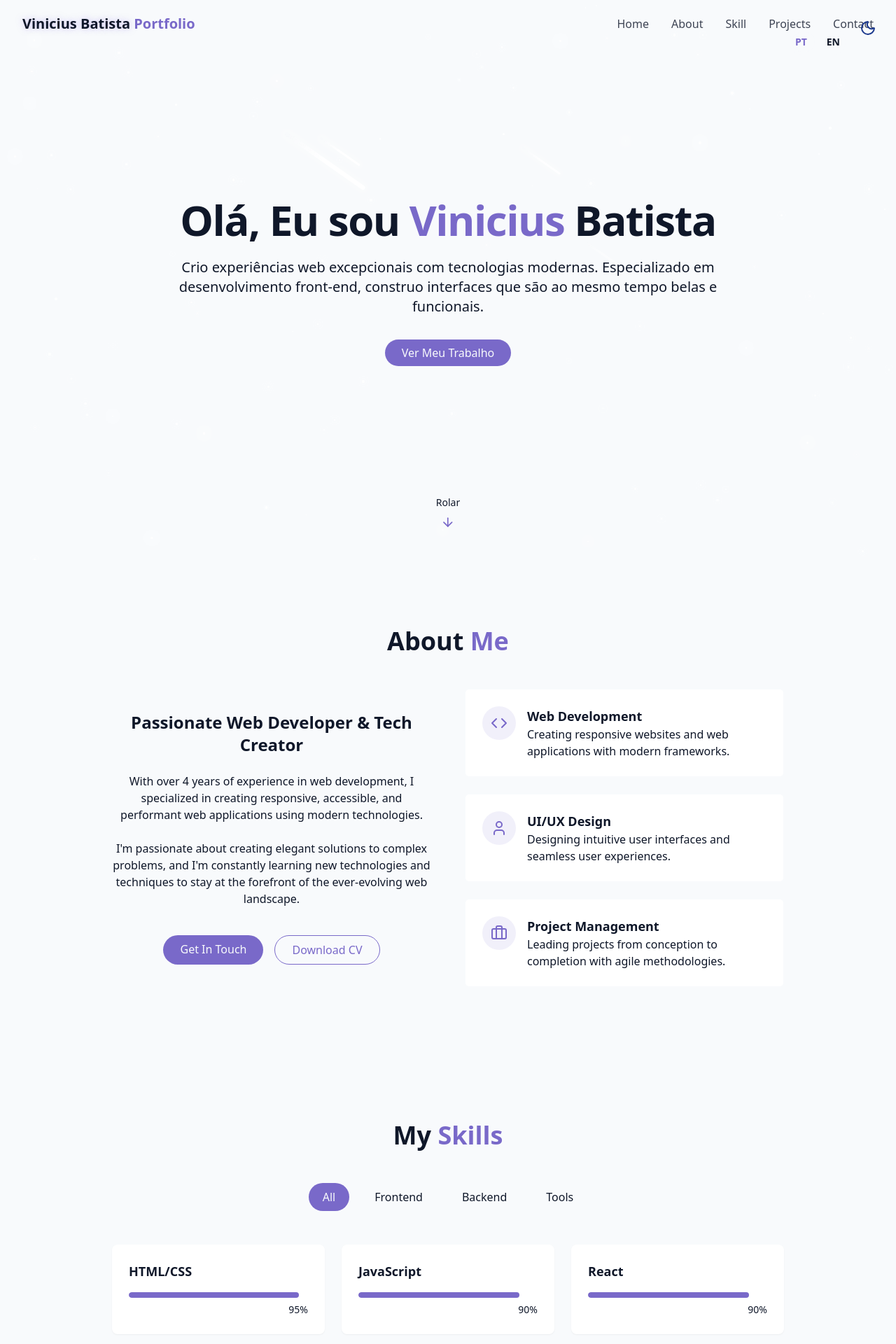
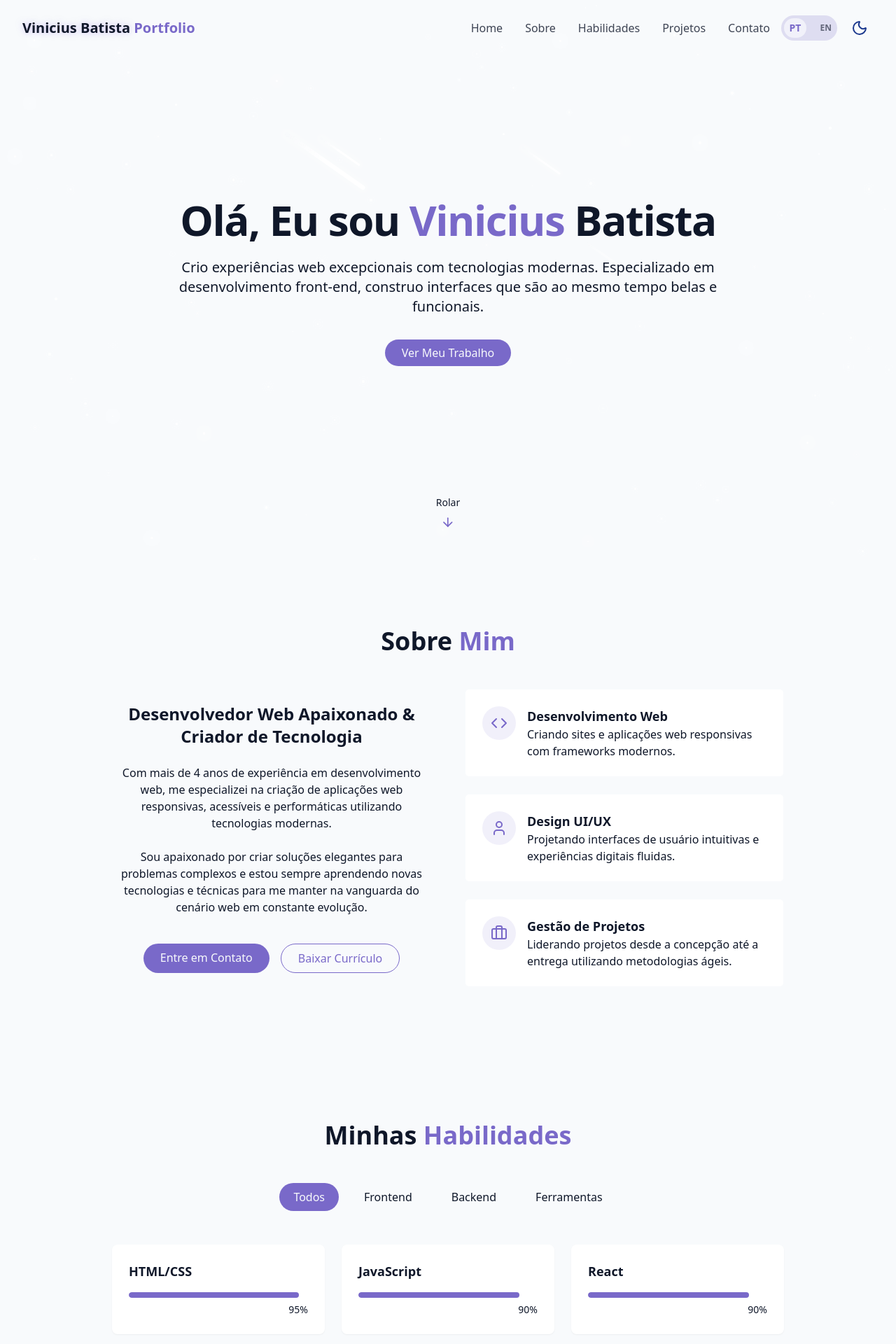
Before and after one commit to vinibatista905/New-Portfolio, a React (Vite) app: page / in a window 1280 px wide. Shown: the top 1920 px of the page at 70% size. Built offline with nearby package versions, Linux system fonts and the light colour scheme.

Commit message:
feat: finaliza o seletor de idioma e inclui as traduções nas seções

```diff
--- a/index.html
+++ b/index.html
@@ -2,9 +2,9 @@
 <html lang="en">
   <head>
     <meta charset="UTF-8" />
-    <link rel="icon" type="image/svg+xml" href="/vite.svg" />
+    <link rel="icon" type="image/svg+xml" href="/src/assets/code-favicon.png" />
     <meta name="viewport" content="width=device-width, initial-scale=1.0" />
-    <title>new-portifolio</title>
+    <title>Portfolio | Vinicius Batista</title>
   </head>
   <body>
     <div id="root"></div>
--- a/src/components/AboutSection.tsx
+++ b/src/components/AboutSection.tsx
@@ -1,41 +1,38 @@
 import { Briefcase, Code, User } from "lucide-react";
+import { useTranslation } from "react-i18next";
 
 export const AboutSection = () => {
+  const { t } = useTranslation();
+
   return (
     <section id="about" className="p-24 px-4 relative">
       <div className="container mx-auto max-w-5xl">
         <h2 className="text-3xl md:text-4xl font-bold mb-12 text-center">
-          About <span className="text-primary"> Me</span>
+          {t("about.about")}{" "}
+          <span className="text-primary"> {t("about.me")}</span>
         </h2>
 
         <div className="grid grid-cols-1 md:grid-cols-2 gap-12 items-center">
           <div className="space-y-6">
             <h3 className="text-2xl font-semibold">
-              Passionate Web Developer & Tech Creator
+              {t("about.passionateWebDeveloper")}
             </h3>
 
-            <p className="text-muted-foreground">
-              With over 4 years of experience in web development, I specialized
-              in creating responsive, accessible, and performant web
-              applications using modern technologies.
-            </p>
+            <p className="text-muted-foreground">{t("about.aboutFirstDesc")}</p>
 
             <p className="text-muted-foreground">
-              I'm passionate about creating elegant solutions to complex
-              problems, and I'm constantly learning new technologies and
-              techniques to stay at the forefront of the ever-evolving web
-              landscape.
+              {t("about.aboutSecondDesc")}
             </p>
 
             <div className="flex flex-col sm:flex-row gap-4 pt-4 justify-center">
               <a href="#contact" className="cosmic-button">
-                Get In Touch
+                {t("about.getInTouch")}
               </a>
               <a
                 href=""
                 className="px-6 py-2 rounded-full border border-primary text-primary hover:bg-primary/10 transition-colors duration-300"
               >
-                Download CV
+                {t("about.downloadCV")}
               </a>
             </div>
           </div>
@@ -47,8 +44,12 @@ export const AboutSection = () => {
                   <Code className="h-6 w-6 text-primary" />
                 </div>
                 <div className="text-left">
-                    <h4 className="font-semibold text-lg">Web Development</h4>
-                    <p className="text-muted-foreground">Creating responsive websites and web applications with modern frameworks.</p>
+                  <h4 className="font-semibold text-lg">
+                    {t("about.webDevelopment")}
+                  </h4>
+                  <p className="text-muted-foreground">
+                    {t("about.creatingResponsive")}
+                  </p>
                 </div>
               </div>
             </div>
@@ -58,8 +59,12 @@ export const AboutSection = () => {
                   <User className="h-6 w-6 text-primary" />
                 </div>
                 <div className="text-left">
-                    <h4 className="font-semibold text-lg">UI/UX Design</h4>
-                    <p className="text-muted-foreground">Designing intuitive user interfaces and seamless user experiences.</p>
+                  <h4 className="font-semibold text-lg">
+                    {t("about.uiuxDesign")}
+                  </h4>
+                  <p className="text-muted-foreground">
+                    {t("about.designingIntuitive")}
+                  </p>
                 </div>
               </div>
             </div>
@@ -69,8 +74,12 @@ export const AboutSection = () => {
                   <Briefcase className="h-6 w-6 text-primary" />
                 </div>
                 <div className="text-left">
-                    <h4 className="font-semibold text-lg">Project Management</h4>
-                    <p className="text-muted-foreground">Leading projects from conception to completion with agile methodologies.</p>
+                  <h4 className="font-semibold text-lg">
+                    {t("about.projectManagement")}
+                  </h4>
+                  <p className="text-muted-foreground">
+                    {t("about.leadingProjects")}
+                  </p>
                 </div>
               </div>
             </div>
--- a/src/components/LanguageToggle.tsx
+++ b/src/components/LanguageToggle.tsx
@@ -21,35 +21,33 @@ export const LanguageToggle = () => {
   const isPt = language === "pt";
 
   return (
-    <button
+    <div
       onClick={toggleLanguage}
       className={cn(
-        "max-sm:hidden top-5 z-50",
-        "w-20 h-9 rounded-full relative",
-        "bg-primary-foreground/20",
+        "max-sm:hidden",
+        "w-20 h-9 rounded-full",
+        "bg-primary/20",
+        "relative flex items-center cursor-pointer",
         "transition-colors duration-300",
         "focus:outline-hidden"
       )}
     >
-      {/* Fundo deslizante */}
       <span
         className={cn(
           "absolute top-1 left-1 w-8 h-7 rounded-full",
-          "bg-primary-foreground/50",
+          "bg-primary-foreground/70 text-primary font-bold",
+          "flex items-center justify-center text-sm font-bold",
           "transition-transform duration-300",
           isPt ? "translate-x-0" : "translate-x-10"
         )}
-      />
+      >
+        {isPt ? "PT" : "EN"}
+      </span>
 
-      {/* Labels fixas */}
-      <div className="absolute inset-0 flex items-center justify-between px-2 text-sm font-semibold">
-        <span className={cn(isPt ? "text-primary font-bold" : "text-foreground")}>
-          PT
-        </span>
-        <span className={cn(!isPt ? "text-primary font-bold" : "text-foreground")}>
-          EN
-        </span>
+      <div className="absolute inset-0 flex items-center justify-between px-2 text-foreground text-xs font-semibold opacity-60">
+        <span>{!isPt ? "PT" : ""}</span>
+        <span>{isPt ? "EN" : ""}</span>
       </div>
-    </button>
+    </div>
   );
 };
--- a/src/components/Navbar.tsx
+++ b/src/components/Navbar.tsx
@@ -1,16 +1,21 @@
 import { cn } from "@/lib/utils";
 import { Menu, X } from "lucide-react";
 import { useEffect, useState } from "react";
+import { LanguageToggle } from "./LanguageToggle";
+import { ThemeToggle } from "./ThemeToggle";
+import { useTranslation } from "react-i18next";
 
 const navItems = [
-  { name: "Home", href: "#hero" },
-  { name: "About", href: "#about" },
-  { name: "Skill", href: "#skills" },
-  { name: "Projects", href: "#projects" },
-  { name: "Contact", href: "#contact" },
+  { name: "navbar.home", href: "#hero" },
+  { name: "navbar.about", href: "#about" },
+  { name: "navbar.skills", href: "#skills" },
+  { name: "navbar.projects", href: "#projects" },
+  { name: "navbar.contact", href: "#contact" },
 ];
 
 export const Navbar = () => {
+  const { t } = useTranslation();
+
   const [isScrolled, setIsScrolled] = useState(false);
   const [isMenuOpen, setIsMenuOpen] = useState(false);
 
@@ -42,6 +47,7 @@ export const Navbar = () => {
         </a>
 
         {/* Desktop */}
+        <div className="flex items-center gap-4">
           <div className="hidden md:flex space-x-8">
             {navItems.map((item, key) => (
               <a
@@ -49,9 +55,15 @@ export const Navbar = () => {
                 href={item.href}
                 className="text-foreground/80 hover:text-primary transition-colors duration-300"
               >
-              {item.name}
+                {t(item.name)}
               </a>
             ))}
+          </div>
+
+          <div className="top-5 right-5 z-50 flex items-center gap-3 max-sm:hidden">
+            <LanguageToggle />
+            <ThemeToggle />
+          </div>
         </div>
 
         {/* Mobile */}
--- a/src/components/SkillsSection.tsx
+++ b/src/components/SkillsSection.tsx
@@ -1,5 +1,6 @@
 import { cn } from "@/lib/utils";
 import { useState } from "react";
+import { useTranslation } from "react-i18next";
 
 const skills = [
   // Frontend
@@ -24,9 +25,15 @@ const skills = [
   { name: "VS Code", level: 95, category: "tools" },
 ];
 
-const categories = ["all", "frontend", "backend", "tools"];
+const categories = [
+  { name: "skills.all", type: "all" },
+  { name: "skills.frontend", type: "frontend" },
+  { name: "skills.backend", type: "backend" },
+  { name: "skills.tools", type: "tools" },
+];
 
 export const SkillsSection = () => {
+  const { t } = useTranslation();
   const [activeCategory, setActiveCategory] = useState("all");
 
   const filteredSkills = skills.filter(
@@ -37,7 +44,8 @@ export const SkillsSection = () => {
     <section id="skills" className="py-24 px-4 relative bg-secondary/30">
       <div className="container mx-auto max-w-5xl">
         <h2 className="text-3xl md:text-4xl font-bold mb-12 text-center">
-          My <span className="text-primary">Skills</span>
+          {t("skills.my")}{" "}
+          <span className="text-primary">{t("skills.skills")}</span>
         </h2>
 
         <div className="flex flex-wrap justify-center gap-4 mb-12">
@@ -46,13 +54,13 @@ export const SkillsSection = () => {
               key={key}
               className={cn(
                 "px-5 py-2 rounded-full transition-colors duration-300 capitalize cursor-pointer",
-                activeCategory === category
+                activeCategory === category.type
                   ? "bg-primary text-primary-foreground"
                   : "bg-secondary/70 text-foreground hover:bg-primary-foreground/20"
               )}
-              onClick={() => setActiveCategory(category)}
+              onClick={() => setActiveCategory(category.type)}
             >
-              {category}
+              {t(category.name)}
             </button>
           ))}
         </div>
--- a/src/components/ThemeToggle.tsx
+++ b/src/components/ThemeToggle.tsx
@@ -26,7 +26,7 @@ export const ThemeToggle = () => {
       onClick={toggleTheme}
       className={cn(
         "max-sm:hidden top-5 right-5 z-50 p-2 rounded-full transition-colors duration-300",
-        "focus:outline-hidden"
+        "focus:outline-hidden cursor-pointer"
       )}
     >
       {isDarkMode ? (
--- a/src/i18n/locales/en.json
+++ b/src/i18n/locales/en.json
@@ -3,7 +3,8 @@
     "home": "Home",
     "about": "About",
     "skills": "Skills",
-    "projects": "Projects"
+    "projects": "Projects",
+    "contact": "Contact"
   },
   "hero": {
     "hi": "Hi,",
@@ -11,5 +12,28 @@
     "iCreateStellarWeb": "I create stellar web experiences with modern technologies. Specializing in front-end development, I build interfaces that are both beautiful and functional.",
     "viewMyWork": "View My Work",
     "scroll": "Scroll"
+  },
+  "about": {
+    "about": "About",
+    "me": "Me",
+    "passionateWebDeveloper": "Passionate Web Developer & Tech Creator",
+    "aboutFirstDesc": "With over 4 years of experience in web development, I specialized in creating responsive, accessible, and performant web applications using modern technologies.",
+    "aboutSecondDesc": "I'm passionate about creating elegant solutions to complex problems, and I'm constantly learning new technologies and techniques to stay at the forefront of the ever-evolving web landscape.",
+    "getInTouch": "Get In Touch",
+    "downloadCV": "Download CV",
+    "webDevelopment": "Web Development",
+    "creatingResponsive": "Creating responsive websites and web applications with modern frameworks.",
+    "uiuxDesign": "UI/UX Design",
+    "designingIntuitive": "Designing intuitive user interfaces and seamless user experiences.",
+    "projectManagement": "Project Management",
+    "leadingProjects": "Leading projects from conception to completion with agile methodologies."
+  },
+  "skills": {
+    "my": "My",
+    "skills": "Skills",
+    "all": "All",
+    "frontend": "Frontend",
+    "backend": "Backend",
+    "tools": "Tools"
   }
 }
--- a/src/i18n/locales/pt.json
+++ b/src/i18n/locales/pt.json
@@ -3,7 +3,8 @@
     "home": "Home",
     "about": "Sobre",
     "skills": "Habilidades",
-    "projects": "Projetos"
+    "projects": "Projetos",
+    "contact": "Contato"
   },
   "hero": {
     "hi": "Olá,",
@@ -11,5 +12,28 @@
     "iCreateStellarWeb": "Crio experiências web excepcionais com tecnologias modernas. Especializado em desenvolvimento front-end, construo interfaces que são ao mesmo tempo belas e funcionais.",
     "viewMyWork": "Ver Meu Trabalho",
     "scroll": "Rolar"
+  },
+  "about": {
+    "about": "Sobre",
+    "me": "Mim",
+    "passionateWebDeveloper": "Desenvolvedor Web Apaixonado & Criador de Tecnologia",
+    "aboutFirstDesc": "Com mais de 4 anos de experiência em desenvolvimento web, me especializei na criação de aplicações web responsivas, acessíveis e performáticas utilizando tecnologias modernas.",
+    "aboutSecondDesc": "Sou apaixonado por criar soluções elegantes para problemas complexos e estou sempre aprendendo novas tecnologias e técnicas para me manter na vanguarda do cenário web em constante evolução.",
+    "getInTouch": "Entre em Contato",
+    "downloadCV": "Baixar Currículo",
+    "webDevelopment": "Desenvolvimento Web",
+    "creatingResponsive": "Criando sites e aplicações web responsivas com frameworks modernos.",
+    "uiuxDesign": "Design UI/UX",
+    "designingIntuitive": "Projetando interfaces de usuário intuitivas e experiências digitais fluidas.",
+    "projectManagement": "Gestão de Projetos",
+    "leadingProjects": "Liderando projetos desde a concepção até a entrega utilizando metodologias ágeis."
+  },
+  "skills": {
+    "my": "Minhas",
+    "skills": "Habilidades",
+    "all": "Todos",
+    "frontend": "Frontend",
+    "backend": "Backend",
+    "tools": "Ferramentas"
   }
 }
--- a/src/pages/Home.tsx
+++ b/src/pages/Home.tsx
@@ -1,21 +1,13 @@
 import { AboutSection } from "@/components/AboutSection";
 import { HeroSection } from "@/components/HeroSection";
-import { LanguageToggle } from "@/components/LanguageToggle";
 import { Navbar } from "@/components/Navbar";
 import { SkillsSection } from "@/components/SkillsSection";
 import { StarBackground } from "@/components/StarBackground";
-import { ThemeToggle } from "@/components/ThemeToggle";
 
 export const Home = () => {
   return (
     <div className="min-h-screen bg-background text-foreground overflow-x-hidden">
-      <div className="fixed top-5 right-5 z-50 flex items-center gap-3 max-sm:hidden">
-        <LanguageToggle />
-        <ThemeToggle />
-      </div>
-
       <StarBackground />
-
       <Navbar />
 
       <main>
```
Also changed, not shown: src/assets/code-favicon.png (added). Lines whose indentation alone changed are shown as unchanged.
